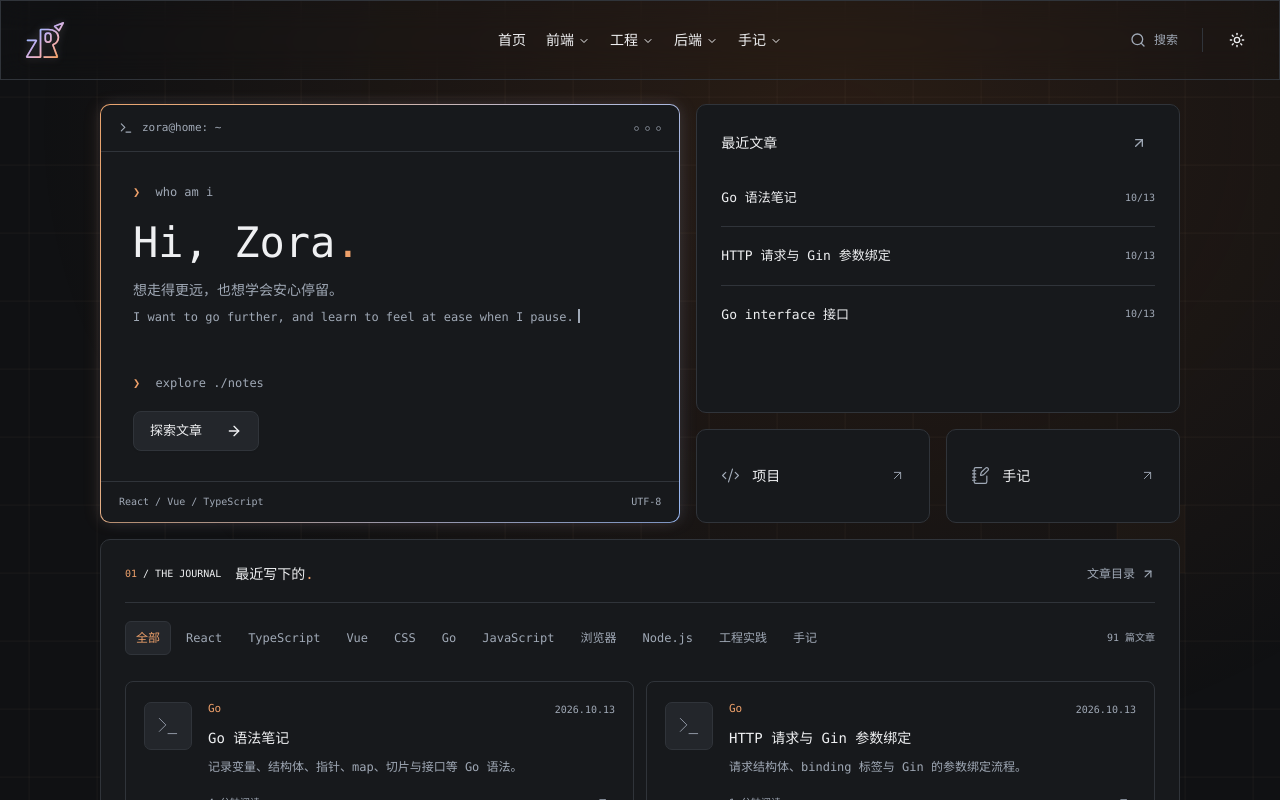
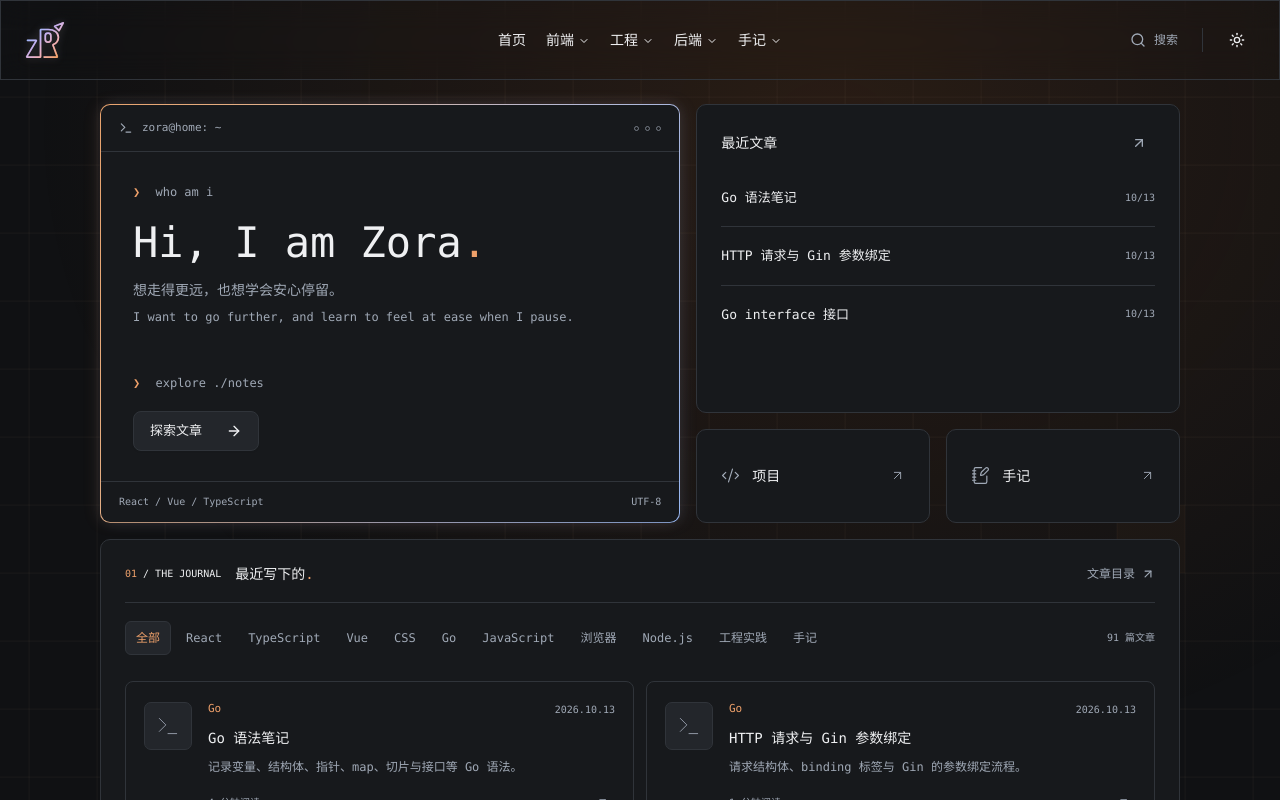
Before and after one commit to XGAN4869/ZoraBlog, a React (Vite) app in the folder frontend/: page / in a window 1280 px wide. Shown: the top 800 px of the page. Built offline with nearby package versions, Linux system fonts and the light colour scheme.

Commit message:
style(home): 调整终端欢迎语

```diff
--- a/frontend/src/components/HomeModules.tsx
+++ b/frontend/src/components/HomeModules.tsx
@@ -5,7 +5,7 @@ import { ArrowRight, ArrowUpRight, Code2, NotebookPen, Terminal } from "lucide-r
 import { articles } from "@/data/articles";
 import { Button } from "@/components/ui/button";
 
-const greeting = "Hi, Zora.";
+const greeting = "Hi, I am Zora.";
 const reflections = [
   { zh: "想走得更远，也想学会安心停留。", en: "I want to go further, and learn to feel at ease when I pause." },
   { zh: "保持好奇，给自己慢慢生长的时间。", en: "Stay curious, and give myself time to grow." },
```
